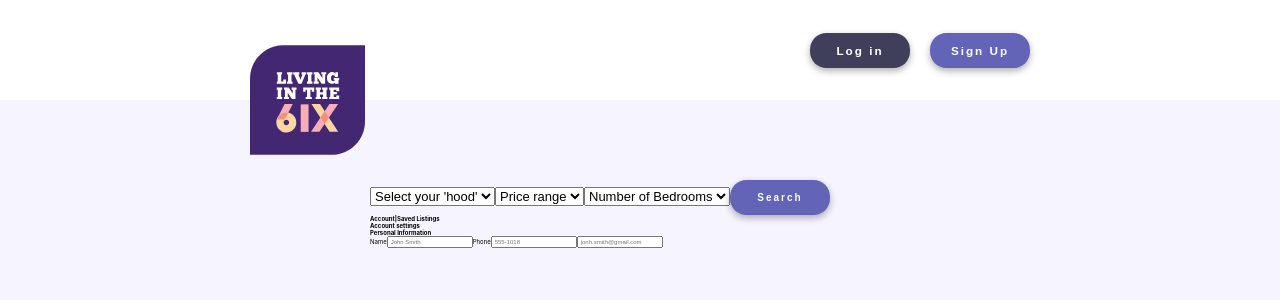
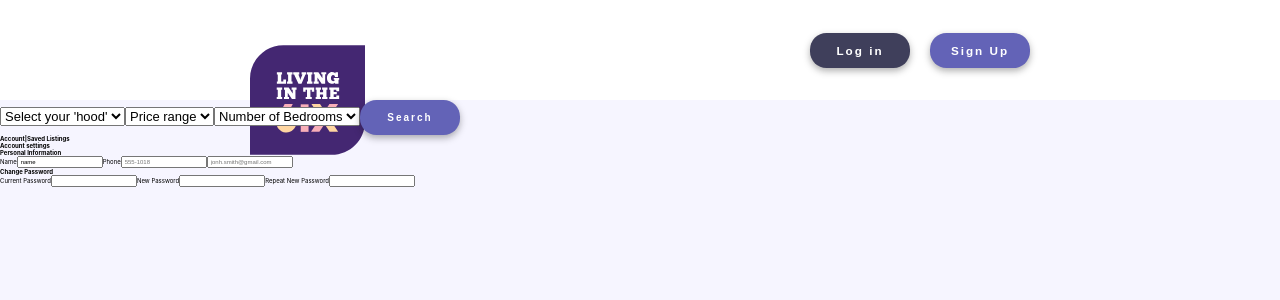
Before and after one commit to JuanTValdez/Living-in-the-Six, a React (Create React App) app: page / in a window 1280 px wide. Shown: the top 300 px of the page. Built offline with nearby package versions, Linux system fonts and the light colour scheme.

Commit message:
added change password inputs for settings comp

```diff
--- a/src/App.js
+++ b/src/App.js
@@ -3,7 +3,7 @@ import NavBar from './components/NavBar.js';
 // import Login from './components/Login';
 // import SignUp from './components/SignUp';
 // import Home from './components/Home.js';
-import AccountSettings from './components/AccountSettings.js';
+import AccountSettings from './components/Settings.js';
 // import ContactOwner from './components/ContactOwner.js';
 // import Footer from './components/Footer.js';
 
--- a/src/components/AccountSettings.js
+++ b/src/components/Settings.js
@@ -1,5 +1,5 @@
 import React from 'react';
-import '../styles/AccountSettings.css';
+import '../styles/Settings.css';
 
 export default function AccountSettings() {
 	return (
@@ -28,13 +28,23 @@ export default function AccountSettings() {
 			<h1>Account settings</h1>
 			<section>
 				<h4>Personal Information</h4>
-				<label htmlFor=''>Name</label>
-				<input placeholder='John Smith' type='text' />
+				<label htmlFor='name'>Name</label>
+				<input placeholder='John Smith' type='text' id='name' value='name' />
 				<label htmlFor=''>Phone</label>
 				<input placeholder='555-1018' type='text' />
 				<label htmlFor=''></label>
 				<input placeholder='jonh.smith@gmail.com' type='text' />
 			</section>
+
+			<section>
+				<h4>Change Password</h4>
+				<label htmlFor=''>Current Password</label>
+				<input type='text' />
+				<label htmlFor=''>New Password</label>
+				<input type='text' />
+				<label htmlFor=''>Repeat New Password</label>
+				<input type='text' />
+			</section>
 		</div>
 	);
 }
--- a/src/styles/AccountSettings.css
+++ b/src/styles/Settings.css
@@ -1,11 +1,11 @@
 .settings-container {
 	height: 108rem;
-	padding: 8rem 38rem 31rem 37rem;
+	/* padding: 8rem 38rem 31rem 37rem; */
 	background-color: var(--pale-lilac-two);
 }
 
 .settings-container {
-	& h6{
-    display: inline;
-  }
+	& h6 {
+		display: inline;
+	}
 }
```
